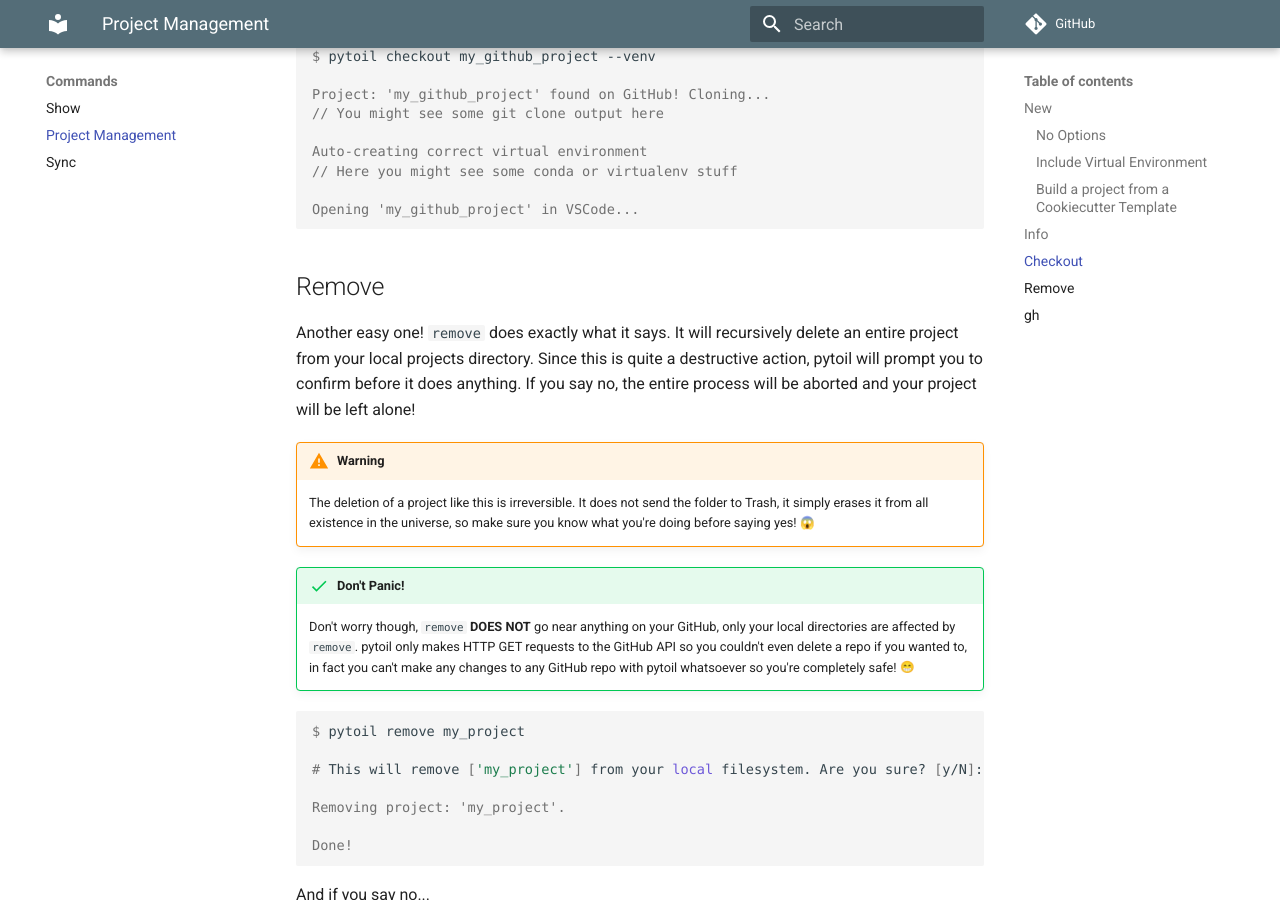
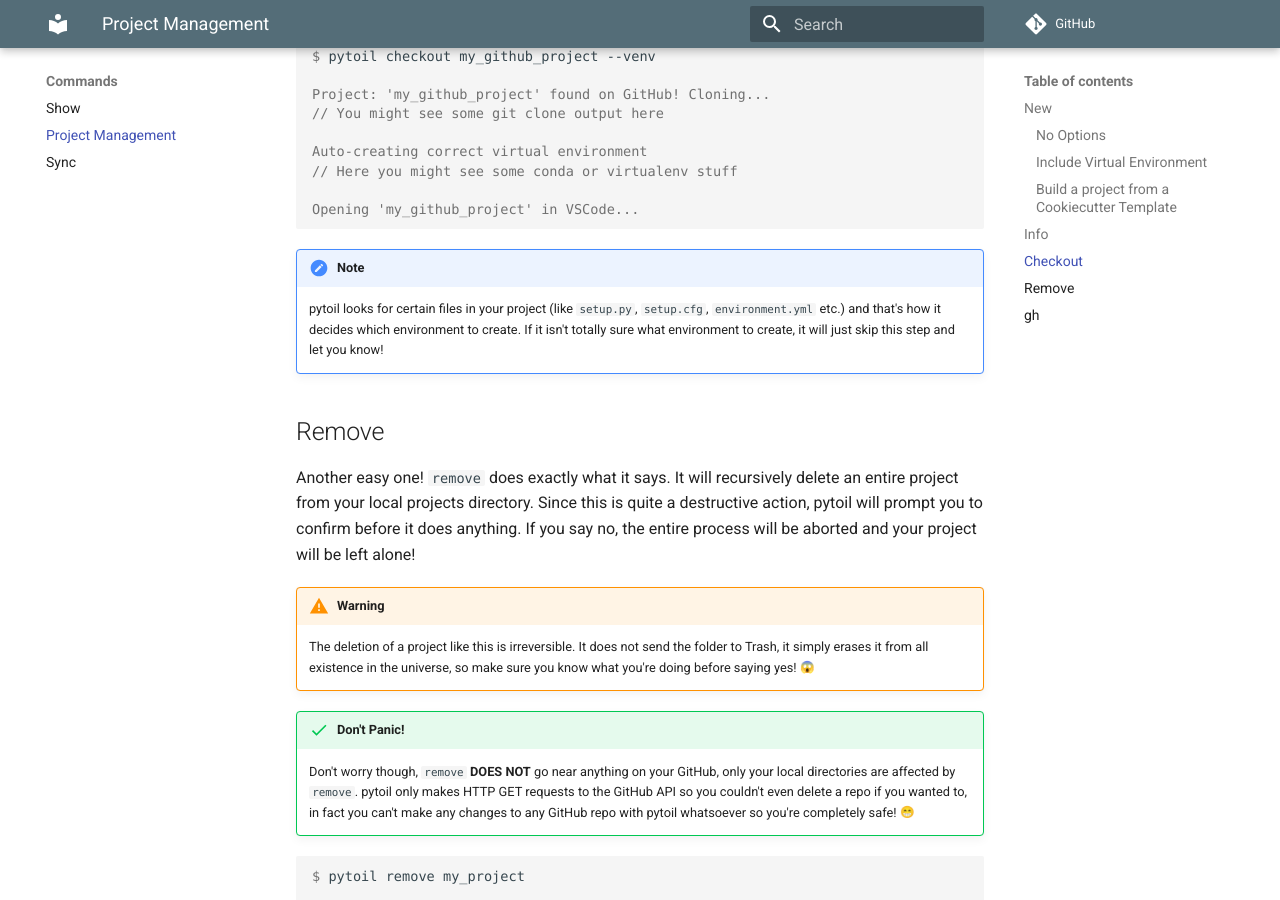
Before and after one commit to FollowTheProcess/pytoil, an MkDocs documentation site: the page built from docs/commands/project.md, in a window 1280 px wide and 900 px high, scrolled down 3983 px. Built offline with MkDocs 1.6.1 and Material for MkDocs 9.7.7, drawn with Linux system fonts in a browser that asks for light colours; emoji names are drawn with the system emoji font; some web fonts are replaced; comment, search, counter and statistics services are not loaded.

Commit message:
Update checkout docs clarifying venv change

```diff
--- a/docs/commands/project.md
+++ b/docs/commands/project.md
@@ -202,6 +202,10 @@ Opening 'my_github_project' in VSCode...
 
 </div>
 
+!!! note
+
+    pytoil looks for certain files in your project (like `setup.py`, `setup.cfg`, `environment.yml` etc.) and that's how it decides which environment to create. If it isn't totally sure what environment to create, it will just skip this step and let you know!
+
 ## Remove
 
 Another easy one! `remove` does exactly what it says. It will recursively delete an entire project from your local projects directory. Since this is quite a destructive action, pytoil will prompt you to confirm before it does anything. If you say no, the entire process will be aborted and your project will be left alone!
```
